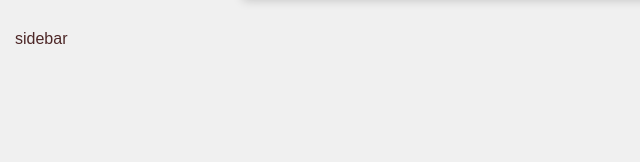
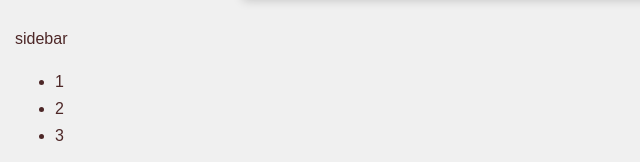
Before and after one commit to lergnom/git-test, a plain HTML site: page index.html in a window 1280 px wide. Shown: the part 1579-1741 px from the top of the page, 0-640 px from the left. Before the commit the page ends 1631 px from the top, so only its background shows below. Drawn offline with Linux system fonts and the light colour scheme.

Commit message:
sidebar ul

```diff
--- a/index.html
+++ b/index.html
@@ -35,7 +35,19 @@
     <img src="images/friends3.jpg" alt="A dog and cat.">
   </div>
 
-  <div class="aside">sidebar</div>
+  <div class="aside">sidebar
+    <ul>
+      <li>
+        1
+      </li>
+      <li>
+        2
+      </li>
+      <li>
+        3
+      </li>
+    </ul>
+  </div>
 
 </body>
 </html>
```
